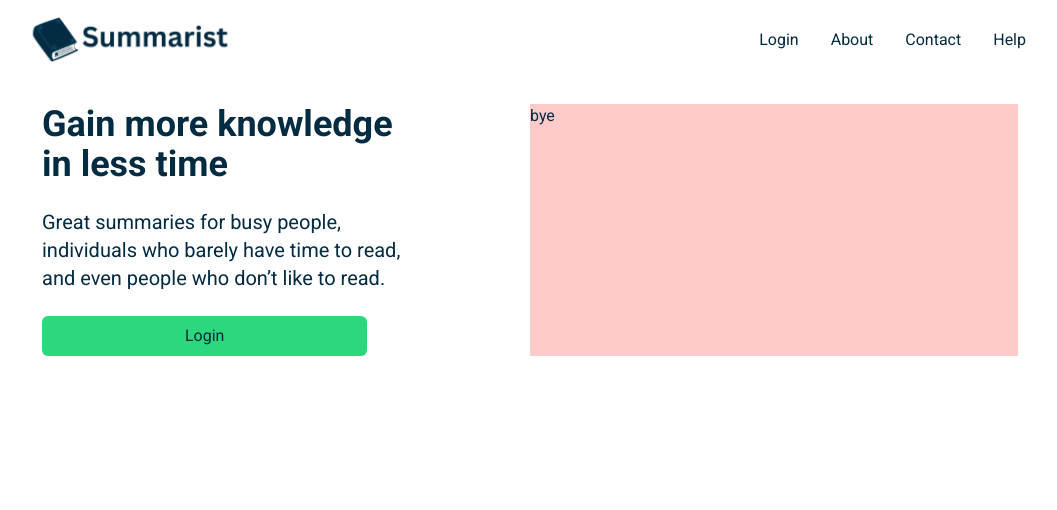
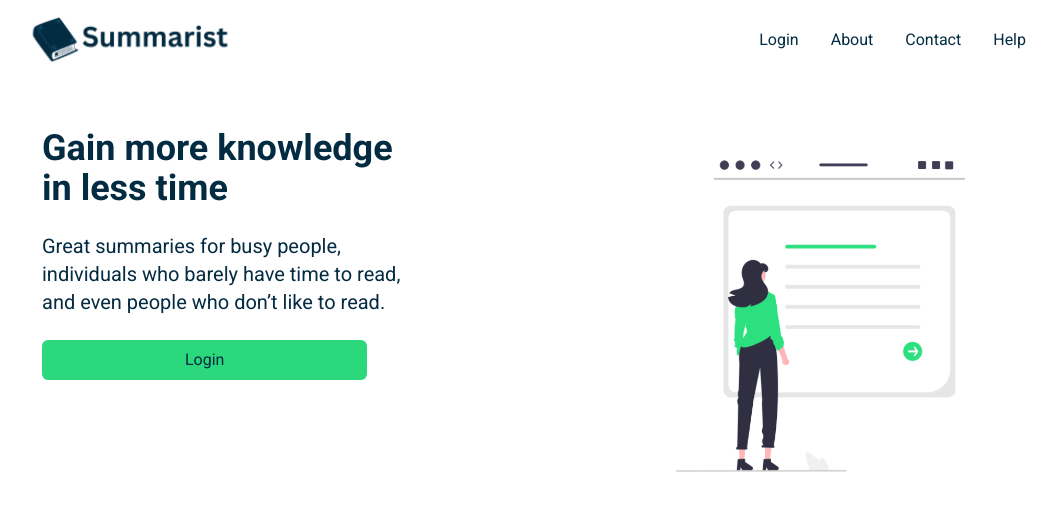
Before and after one commit to WilliamGiammona/summary-app, a Next.js app: page / in a window 1280 px wide. Shown: the top 510 px of the page, without its empty margins (110-1167 px from the left). Built offline with nearby package versions, Linux system fonts and the light colour scheme.

Commit message:
added right side picture

```diff
--- a/app/components/NavBar.tsx
+++ b/app/components/NavBar.tsx
@@ -4,7 +4,7 @@ import Image from "next/image";
 
 const NavBar = () => {
   return (
-    <nav className="flex justify-between items-center max-w-5xl h-20 mx-auto">
+    <nav className="flex justify-between items-center max-w-5xl h-20 mx-auto mb-6">
       <figure className="flex-shrink-0">
         <Image
           src="/assets/Logo-pic.png"
--- a/app/page.tsx
+++ b/app/page.tsx
@@ -1,3 +1,5 @@
+import Image from "next/image";
+
 export default function Home() {
   return (
     <>
@@ -11,11 +13,19 @@ export default function Home() {
               Great summaries for busy people, individuals who barely have time
               to read, and even people who don’t like to read.
             </p>
-            <button className="w-8/12 bg-nav-hover p-2 rounded-md max-w-sm">
+            <button className="w-8/12 bg-nav-hover p-2 rounded-md max-w-sm hover:bg-[#20ba68] transition-colors duration-200">
               Login
             </button>
           </div>
-          <div className="w-1/2 bg-red-200">bye</div>
+
+          <figure className="flex justify-end w-1/2 pe-6">
+            <Image
+              src="/assets/Woman.png"
+              alt="Woman"
+              width={330}
+              height={200}
+            />
+          </figure>
         </div>
       </section>
     </>
```
